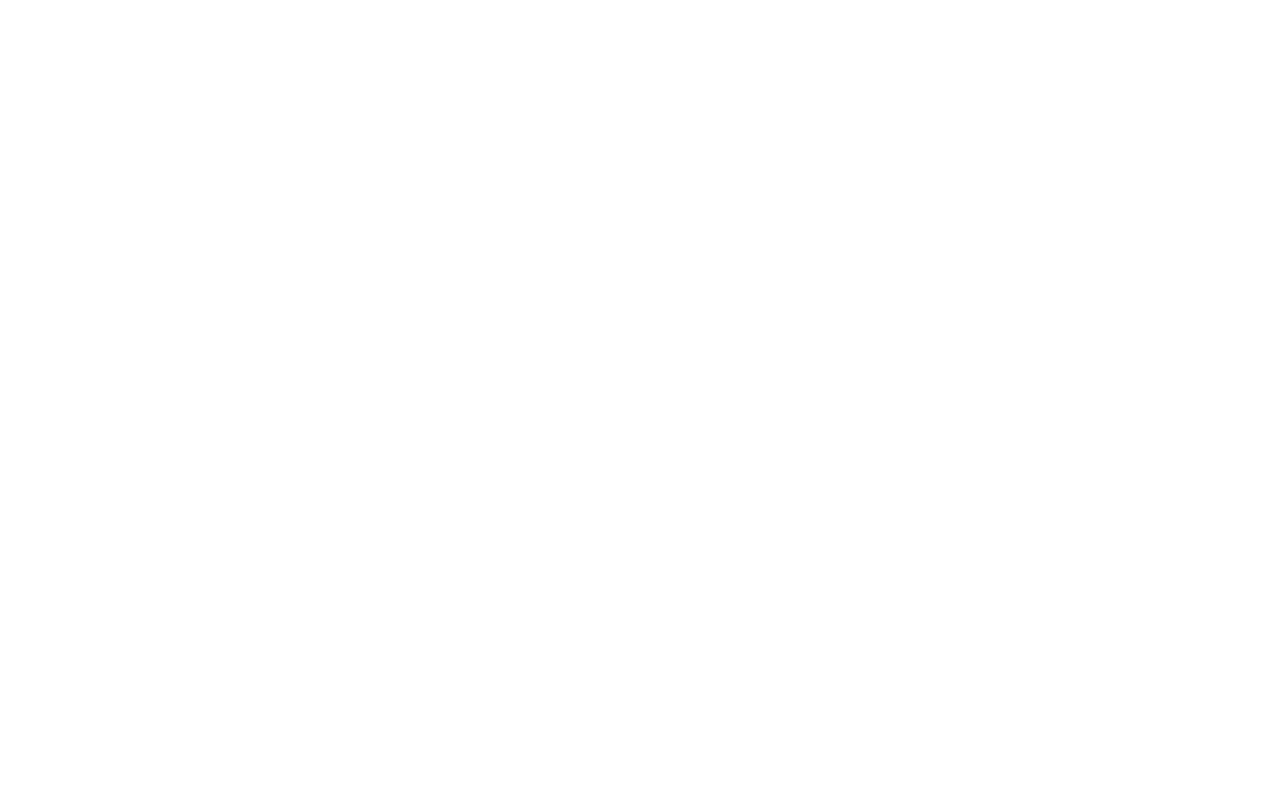
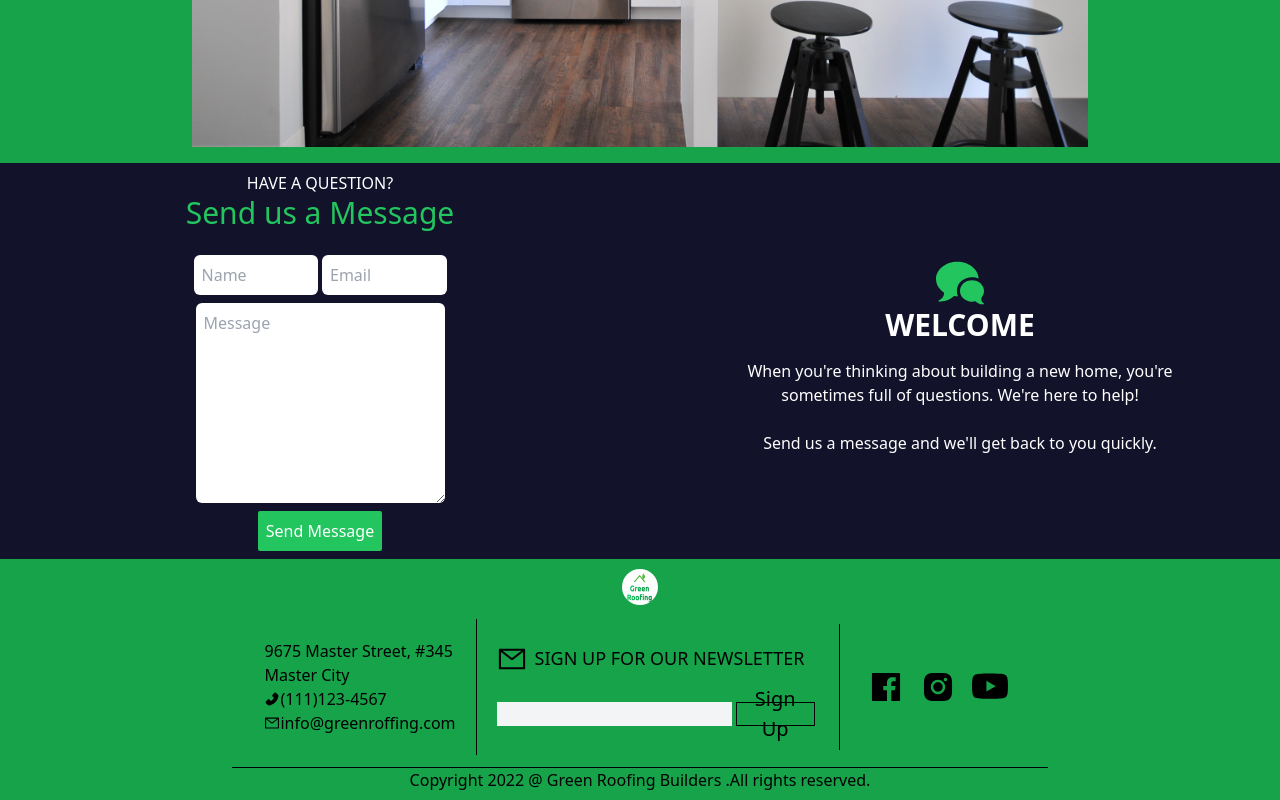
Before and after one commit to VelamPillai/Green-Roofing-Builders, a React (Create React App) app: page /contact in a window 1280 px wide. Shown: the part 577-1377 px from the top of the page. Before the commit the page ends 881 px from the top, so only its background shows below. Built offline with nearby package versions, Linux system fonts and the light colour scheme.

Commit message:
contact page implemented

```diff
--- a/src/Components/About.js
+++ b/src/Components/About.js
@@ -1,12 +1,17 @@
+import aboutBgImage from '../images/home7.jpg';
+
 export default function About() {
   return (
-      <div className="w-[70vw] text-black flex flex-col flex-wrap justify-center items-center m-auto p-2 md:pt-8 ">
-          <h1 className="text-2xl text-center md:text-3xl mt-6">Tradition . Quality . Leadership . Design</h1>
-          <p className="text-center mt-6">lorem
+    <div className="w-full  text-black flex flex-col flex-wrap justify-center items-center m-auto p-2 md:pt-8  bg-[url('images/home7.jpg')] opacity-50">
+      <div className="w-[70vw] text-bold  text-2xl">
+          <h1 className="text-4xl text-center md:text-3xl mt-6 opacity-100">Tradition . Quality . Leadership . Design</h1>
+          <p className="text-center mt-6 text-2xl">lorem
           Lorem Ipsum is simply dummy text of the printing and typesetting industry. Lorem Ipsum has been the industry's standard dummy text ever since the 1500s, when an unknown printer took a galley of type and scrambled it to make a type specimen book. It has survived not only five centuries, but also the leap into electronic typesetting, remaining essentially unchanged. It was popularised in the 1960s with the release of Letraset sheets containing Lorem Ipsum passages, and more recently with desktop publishing software like Aldus PageMaker including versions of Lorem Ipsum.
           </p>
           <p className="text-center mt-6">Lorem Ipsum is simply dummy text of the printing and typesetting industry. Lorem Ipsum has been the industry's standard and scrambled it to make a type specimen book. It has survived not only five  m Ipsum is simply dummy text of the printing and typesetting industry. Lorem Ipsum has been the industry's standard and scrambled it to make a type specimen book. It has survived not only five m Ipsum is simply dummy text of the printing and typesetting industry. Lorem Ipsum has been the industry's standard and scrambled it to make a type specimen book. It has survived not only five</p>
-
+          <p className="text-center mt-6">Lorem Ipsum is simply dummy text of the printing and typesetting industry. Lorem Ipsum has been the industry's standard and scrambled it to make a type specimen book. It has survived not only five  m Ipsum is simply dummy text of the printing and typesetting industry. Lorem Ipsum has been the industry's standard and scrambled it to make a type specimen book. It has survived not only five m Ipsum is simply dummy text of the printing and typesetting industry. Lorem Ipsum has been the industry's standard and scrambled it to make a type specimen book. It has survived not only five</p>
+          <p className="text-center mt-6">Lorem Ipsum is simply dummy text of the printing and typesetting industry. Lorem Ipsum has been the industry's standard and scrambled it to make a type specimen book. It has survived not only five  m Ipsum is simply dummy text of the printing and typesetting industry. Lorem Ipsum has been the industry's standard and scrambled it to make a type specimen book. It has survived not only five m Ipsum is simply dummy text of the printing and typesetting industry. Lorem Ipsum has been the industry's standard and scrambled it to make a type specimen book. It has survived not only five</p>
+          </div>
     </div>
   );
 }
--- a/src/Components/Contact.js
+++ b/src/Components/Contact.js
@@ -1,10 +1,19 @@
+import Message from './contact/message';
 
-
-
+import contactPageImage from '../images/home6.jpg';
+import ContactForm from './contact/ContactForm';
 
 export default function Contact() {
 
   return (
-    <div>contact</div>
+    <div className="w-[100vw] text-black flex flex-col flex-wrap justify-center items-center m-0   md:pt-8 bg-green-600 text-white">
+      <img src={contactPageImage} className='w-[70vw] m-4' />
+      <div className='w-full md:flex  md:flex-row-reverse'>
+      <Message />
+        <ContactForm />
+      </div>
+
+     </div>
+
   )
 }
--- /dev/null
+++ b/src/Components/contact/ContactForm.js
@@ -0,0 +1,18 @@
+export default function ContactForm() {
+    return (
+        <div className='w-full  flex flex-col justify-center items-center bg-[#12122b] p-2'>
+        <p className='font-light'> HAVE A QUESTION?</p>
+          <p className='text-3xl font-light text-green-500'>Send us a Message </p>
+          <div className='mt-6 flex flex-col justify-center items-center'>
+            <div className='flex justify-center '>
+            <input type="text" placeholder ='Name' className='p-2 w-1/4 rounded-md h-10 mr-1 ' />
+            <input type="text" placeholder ='Email' className=' p-2 w-1/4 rounded-md h-10'  />
+            </div>
+            <textarea className='mt-2 p-2 rounded-md w-2/4 h-[200px] ' placeholder='Message'></textarea>
+            <button className='border-green bg-green-500 p-2 mt-2 border-1 rounded-sm hover:bg-white hover:text-green-600'>Send Message</button>
+
+          </div>
+
+        </div>
+    )
+}
--- /dev/null
+++ b/src/Components/contact/message.js
@@ -0,0 +1,18 @@
+import {ImBubbles } from 'react-icons/im';
+
+export default function Message() {
+    return (
+        <div className='w-full flex flex-col justify-around items-center   bg-[#12122b] p-2 m-0'>
+        <div className='w-full flex flex-col justify-center items-center'>
+<ImBubbles className='text-5xl  text-green-500'/>
+          <p className='text-3xl font-bold'>WELCOME</p>
+          <p className='p-4 text-center w-10/12 font-light'>When you're thinking about building a new home, you're sometimes full of questions.  We're here to help!
+
+          </p>
+          <p className=' p-2 text-center w-8/12 font-light'>Send us a message and we'll get back to you quickly.</p>
+
+            </div>
+            </div>
+    )
+
+}
--- a/src/Components1/Navbar.js
+++ b/src/Components1/Navbar.js
@@ -14,7 +14,7 @@
   const handleNavClick = () => setNav(!nav);
 
   return (
-    <div className="sticky top-0 w-full md:h-[120px] flex justify-between items-center px-10 shadow bg-white text-black md:text-2xl z-10">
+    <div className="sticky top-0 w-full md:h-[180px] flex justify-between items-center px-10 shadow bg-white text-black md:text-2xl z-10">
       <div className="h-[100%]">
         <NavLink to="/">
           <SiteTitle />
--- a/src/Components1/SiteTitle.js
+++ b/src/Components1/SiteTitle.js
@@ -4,9 +4,9 @@
 export default function SiteTitle() {
 
     return (
-        <div className=' flex flex-col justify-center items-center sm:flex sm:justify-around sm:flex-col sm:items-center '>
-             <img src={icon} alt="icon" className='  w-16'/>
-             <h1 className='font-extrabold text-transparent text-4xl bg-clip-text bg-gradient-to-r from-green-500 to-green-800'>Green Roofing</h1>
+        <div className=' flex flex-col  items-center   '>
+             <img src={icon} alt="icon" className='w-16 flex '/>
+             <h1 className='font-extrabold text-transparent text-4xl bg-clip-text bg-gradient-to-r from-green-500 to-green-800 '>Green Roofing</h1>
         </div>
     )
 }
--- a/src/Components1/footer/Footer.js
+++ b/src/Components1/footer/Footer.js
@@ -10,7 +10,7 @@
     return (
 
 
-        <div className='w-full  flex flex-col  justify-center items-center flex-wrap  text-black bg-green-600 p-2'>
+        <div className='w-full  flex flex-col  justify-center items-center flex-wrap  text-black bg-green-600 p-2 '>
             <img src={footericon} alt='footer icon' className = 'w-10 h-10  border-green-600 border-2  rounded-3xl  hover:border-green-800'/>
             <div className='   flex flex-col sm:flex-row justify-center items-center p-3 border-b  border-black '>
 
--- a/tailwind.config.js
+++ b/tailwind.config.js
@@ -2,6 +2,8 @@
 module.exports = {
   content: [ "./src/**/*.{js,jsx,ts,tsx}",],
   theme: {
+
+
     extend: {
 
     },
```
Also changed, not shown: src/images/home6.jpg (renamed from public/images/home6.jpg), src/images/home7.jpg (renamed from public/images/home7.jpg).
